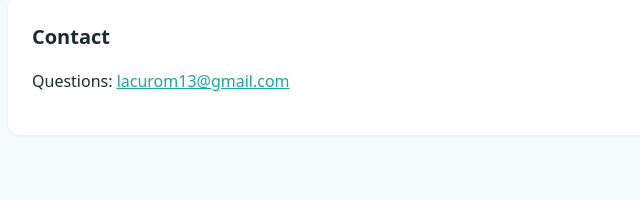
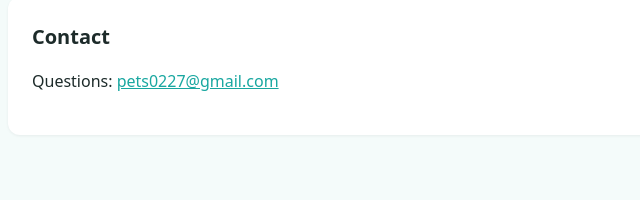
Before and after one commit to pets0227-cmyk/whisker, a plain HTML site: page index.html in a window 1280 px wide. Shown: the part 953-1153 px from the top of the page, 268-908 px from the left. Drawn offline with Linux system fonts and the light colour scheme.

Commit message:
Update index.html

```diff
--- a/index.html
+++ b/index.html
@@ -49,7 +49,7 @@
   </section>
   <section>
     <h2>Contact</h2>
-    <p>Questions: <a href="mailto:lacurom13@gmail.com">lacurom13@gmail.com</a></p>
+    <p>Questions: <a href="mailto:pets0227@gmail.com">pets0227@gmail.com</a></p>
   </section>
 </main>
 <footer>&copy; 2026 Whisker Bloopers</footer>
```
